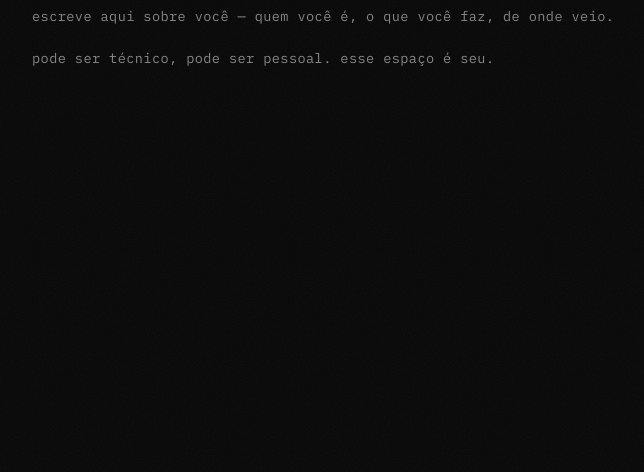
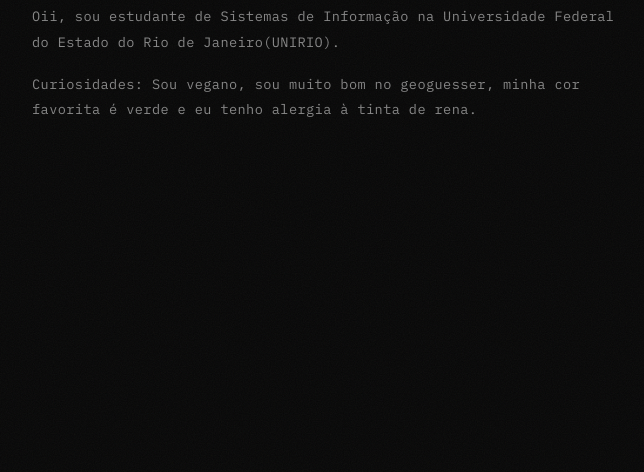
Before and after one commit to EnzocaTrovoada/portfolio, a plain HTML site: page sobre.html in a window 1280 px wide. Shown: the part 328-800 px from the top of the page, without its empty margins (16-660 px from the left). Drawn offline with Linux system fonts and the light colour scheme.

Commit message:
alterações no sobre.

```diff
--- a/sobre.html
+++ b/sobre.html
@@ -20,10 +20,10 @@
     <h1>QUEM<br><span class="outline">SOU EU</span></h1>
 
     <p>
-      escreve aqui sobre você — quem você é, o que você faz, de onde veio.
+      Oii, sou estudante de Sistemas de Informação na Universidade Federal do Estado do Rio de Janeiro(UNIRIO).
     </p>
     <p>
-      pode ser técnico, pode ser pessoal. esse espaço é seu.
+      Curiosidades: Sou vegano, sou muito bom no geoguesser, minha cor favorita é verde e eu tenho alergia à tinta de rena.
     </p>
   </div>
 </body>
```
